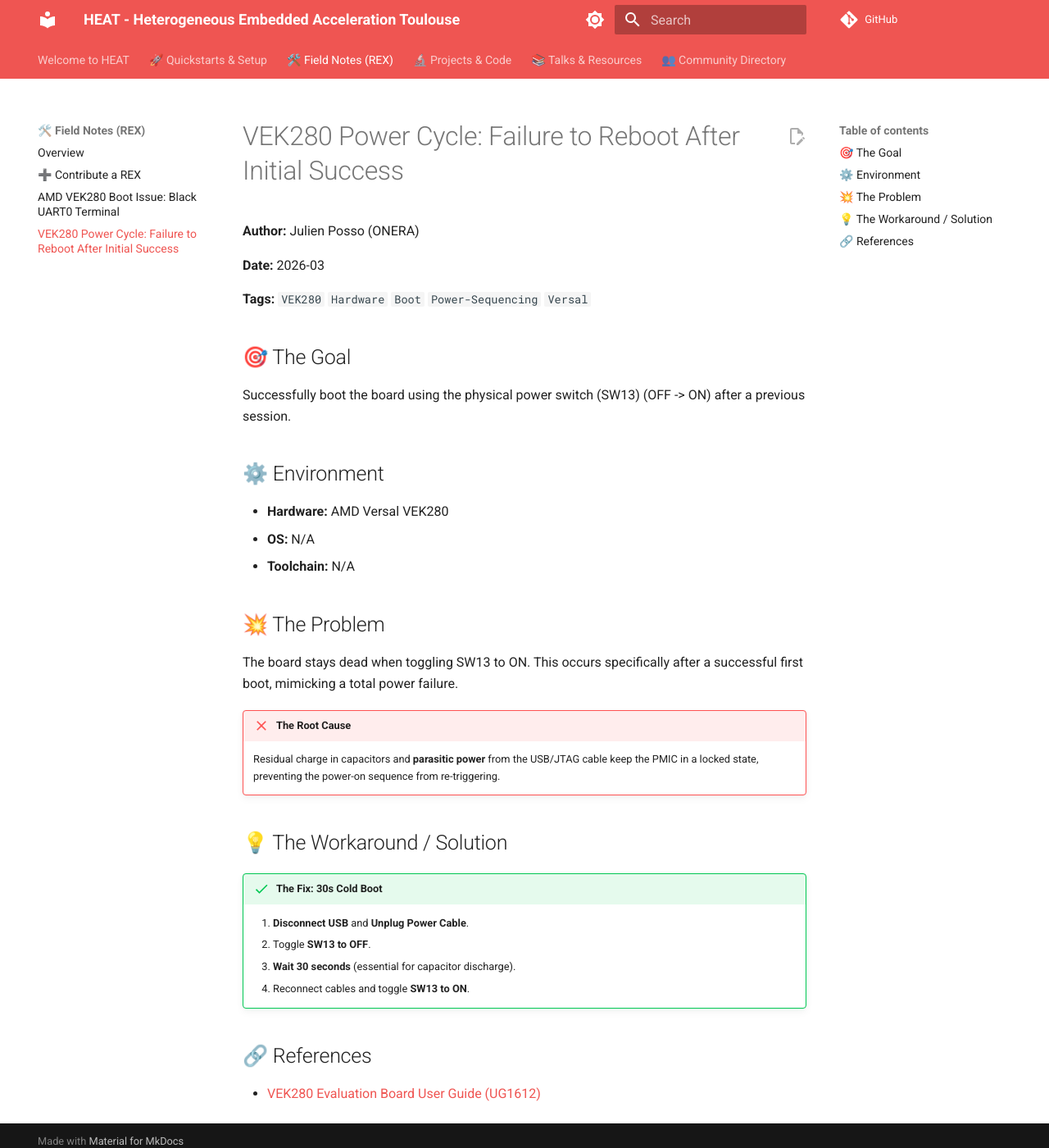
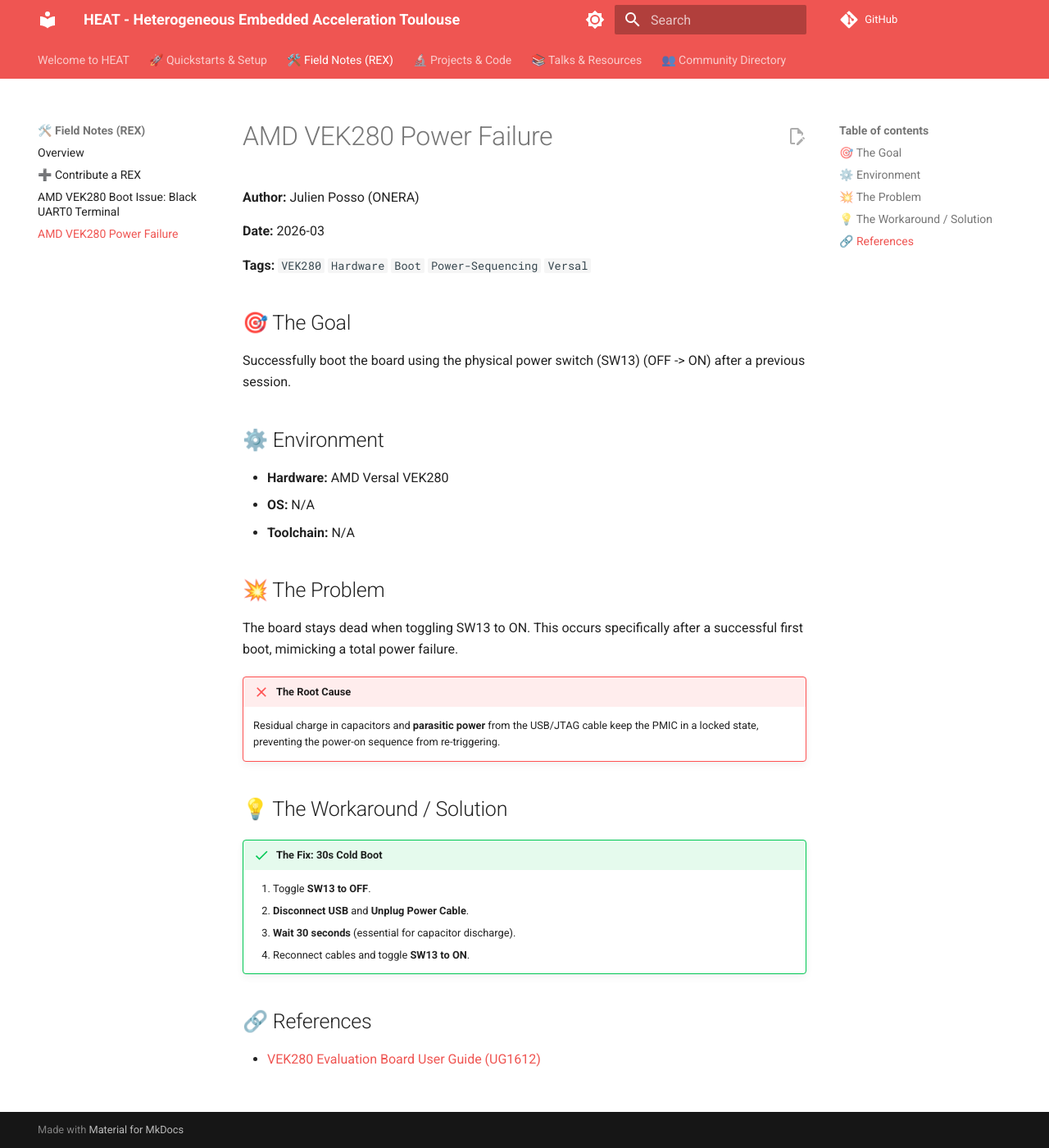
Before and after one commit to Toulouse-Embedded-Accel/HEAT, an MkDocs documentation site: the page built from docs/rex/vek280-power-failure.md, in a window 1280 px wide and 1400 px high. Shown: the whole window at 82% size. Built offline with MkDocs 1.6.1 and Material for MkDocs 9.7.7, drawn with Linux system fonts in a browser that asks for light colours; comment, search, counter and statistics services are not loaded.

Commit message:
Update VEK280 Power Cycle documentation

```diff
--- a/docs/rex/vek280-power-failure.md
+++ b/docs/rex/vek280-power-failure.md
@@ -1,4 +1,4 @@
-# VEK280 Power Cycle: Failure to Reboot After Initial Success
+# AMD VEK280 Power Failure
 
 **Author:** Julien Posso (ONERA)
 
@@ -22,8 +22,8 @@
 
 ## 💡 The Workaround / Solution
 !!! success "The Fix: 30s Cold Boot"
-    1. **Disconnect USB** and **Unplug Power Cable**.
-    2. Toggle **SW13 to OFF**.
+    1. Toggle **SW13 to OFF**.
+    2. **Disconnect USB** and **Unplug Power Cable**.
     3. **Wait 30 seconds** (essential for capacitor discharge).
     4. Reconnect cables and toggle **SW13 to ON**.
 
```
